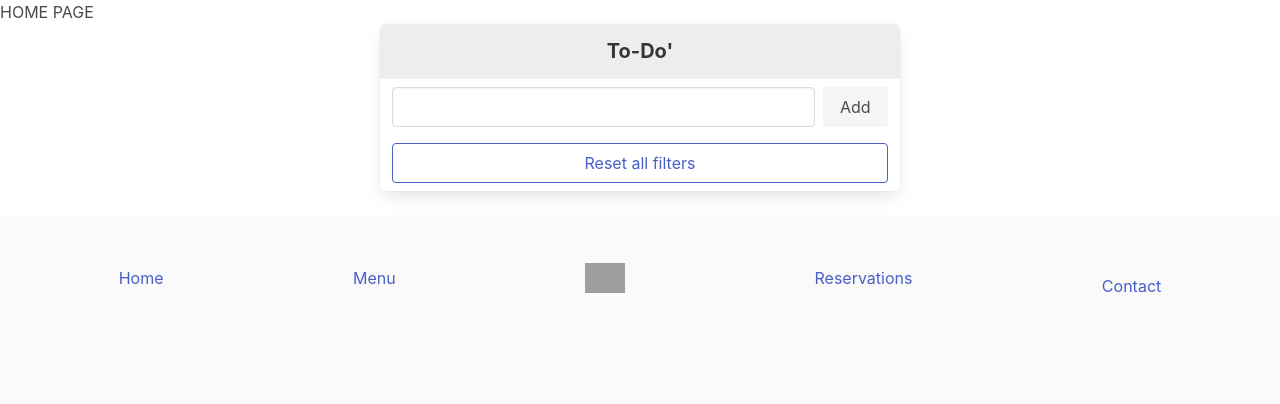
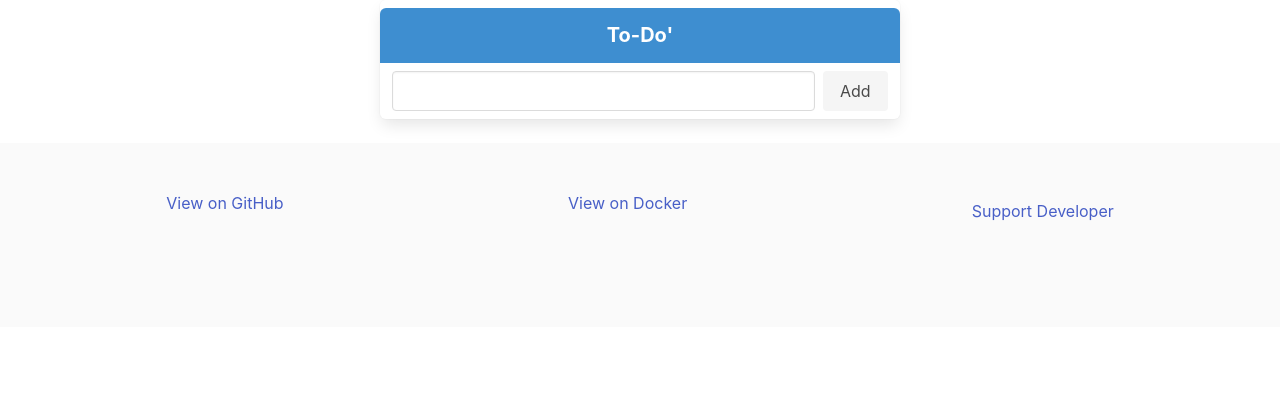
Before and after one commit to uysalserkan/Python-Topics, a Django app: page / in a window 1280 px wide. Shown: the top 404 px of the page. Run offline with Django 3.2, Linux system fonts and the light colour scheme; data that the repository does not hold is empty; some libraries are stand-ins or nearby versions; grey boxes are pictures that could not be loaded.

Commit message:
22-05 Delete sayfası oluşturuldu. Ana sayfada ve footer'da küçük değişiklikler yapıldı.

```diff
--- a/Django Apps/todo_app/main/templates/main/footer.html
+++ b/Django Apps/todo_app/main/templates/main/footer.html
@@ -2,20 +2,18 @@
     <div class="content has-text-centered">
         <nav class="level">
             <p class="level-item has-text-centered">
-                <a class="link is-info">Home</a>
+                <a href="https://github.com/uysalserkan/Python-Topics/tree/master/Django%20Apps/todo_app"
+                    target="_blank" class="link is-info">View on GitHub</a>
+            </p>
+
+            <p class="level-item has-text-centered">
+                <a href="https://hub.docker.com/u/uysalserkan" target="_blank" class="link is-info">View on Docker</a>
+
             </p>
             <p class="level-item has-text-centered">
-                <a class="link is-info">Menu</a>
+                <a href="https://github.com/uysalserkan" target="_blank" class="link is-info">Support Developer</a>
             </p>
-            <p class="level-item has-text-centered">
-                <img src="https://bulma.io/images/bulma-type.png" alt="" style="height: 30px;">
-            </p>
-            <p class="level-item has-text-centered">
-                <a class="link is-info">Reservations</a>
-            </p>
-            <p class="level-item has-text-centered">
-                <a class="link is-info">Contact</a>
-            </p>
+
         </nav>
     </div>
 </footer>
--- a/Django Apps/todo_app/main/templates/main/home.html
+++ b/Django Apps/todo_app/main/templates/main/home.html
@@ -1,13 +1,11 @@
 {% extends 'main/main.html' %}
 {% load widget_tweaks %}
 {% block content%}
-<h1>HOME PAGE</h1>
-
 
 <div class="columns is-centered">
     <div class="column is-centered is-5">
 
-        <nav class="panel">
+        <nav class="panel is-info pt-2">
             <p class="panel-heading has-text-centered">
                 To-Do'
             </p>
@@ -26,8 +24,10 @@
             <div class="card-content">
                 <div class="columns">
                     <div class="column is-9">
-                        {{task.title}}
-                        {{task.desc}}
+                        <!--
+                        TODO: STATUS gelecek.
+                    -->
+                        <b> {{task.title}}</b>
                     </div>
 
                     <div class="column is-4">
@@ -39,13 +39,13 @@
                 </div>
             </div>
             {% endfor %}
-            <div class="panel-block">
+            <!-- <div class="panel-block">
                 <button class="button is-link is-outlined is-fullwidth">
                     Reset all filters
-                </button>
-            </div>
-        </nav>
+                </button> -->
     </div>
+    </nav>
+</div>
 </div>
 
 
```
Also changed, not shown: Django Apps/todo_app/main/templates/main/delete.html (+26 -7 lines).
